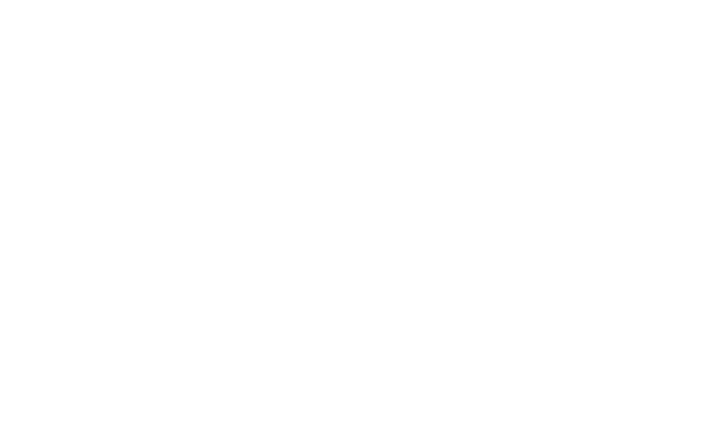
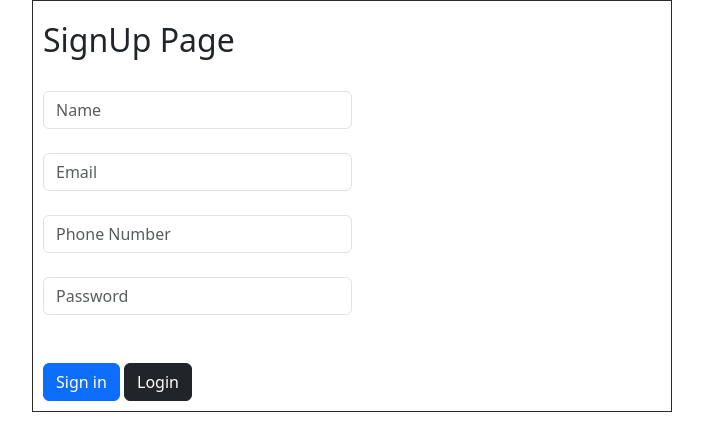
Before and after one commit to devarjankars/GroupChatApp, a website: page Public/views/signUp.html in a window 1280 px wide. Shown: the whole page, without its empty margins (288-991 px from the left). Drawn offline with nearby package versions, Linux system fonts and the light colour scheme.

Commit message:
signUp Backend task 2

```diff
--- /dev/null
+++ b/Public/CSS/signUp.css
@@ -0,0 +1,8 @@
+.card-body{
+
+    margin: auto;
+  width: 50%;
+  border: 1px solid rgb(42, 44, 42);
+  padding: 10px;
+  padding-top: 20px;
+}
--- a/Public/views/signUp.html
+++ b/Public/views/signUp.html
@@ -3,9 +3,40 @@
 <head>
     <meta charset="UTF-8">
     <meta name="viewport" content="width=device-width, initial-scale=1.0">
-    <title>Document</title>
+
+    <link href="https://cdn.jsdelivr.net/npm/bootstrap@5.3.2/dist/css/bootstrap.min.css" rel="stylesheet" integrity="sha384-T3c6CoIi6uLrA9TneNEoa7RxnatzjcDSCmG1MXxSR1GAsXEV/Dwwykc2MPK8M2HN" crossorigin="anonymous">
+<script src="https://cdn.jsdelivr.net/npm/bootstrap@5.3.2/dist/js/bootstrap.bundle.min.js" integrity="sha384-C6RzsynM9kWDrMNeT87bh95OGNyZPhcTNXj1NW7RuBCsyN/o0jlpcV8Qyq46cDfL" crossorigin="anonymous"></script>
+<link rel="stylesheet" href="/Public/CSS/signUp.css">
+    <title>SignUp</title>
 </head>
 <body>
 
+        <div class="card-body"  >
+            <h2>SignUp Page</h2><br>
+            <form method="POST" action="/user/signUp">
+
+            <div class="form-group col-md-6">
+                <input type="text" class="form-control" id="inptName" placeholder="Name " required><br>
+              </div>
+          <div class="form-group col-md-6">
+
+            <input type="email" class="form-control" id="iptMail" placeholder="Email"><br>
+          </div>
+          <div class="form-group col-md-6">
+
+            <input type="text" class="form-control" id="inptName" placeholder="Phone Number"><br>
+          </div>
+          <div class="form-group col-md-6">
+
+            <input type="password" class="form-control" id="iptPwd" placeholder="Password"><br>
+
+          </div>
+
+        <br>
+        <button type="submit" id="iptsbt"class="btn btn-primary">Sign in</button>
+        <a href="http://" class="btn btn-dark"> Login</a>
+      </form>
+    </div>
+
 </body>
 </html>
```
Also changed, not shown: package.json (added, +9 -0 lines), Contollers/userControllers.js (added), Models/user.js (added), app.js (added), routes/userRoute.js (added), utils/database.js (added), 2 other files.
